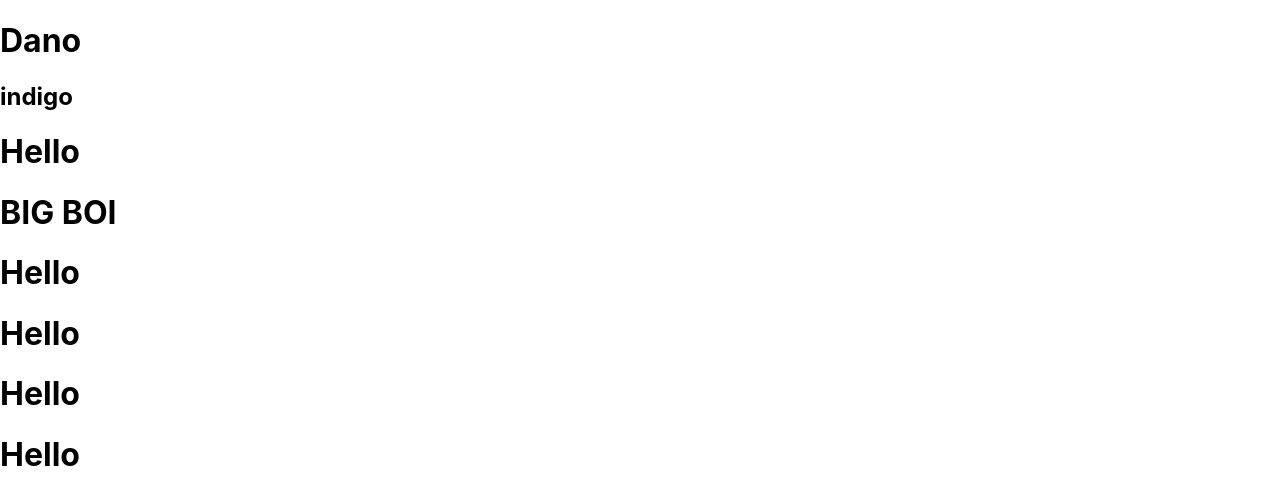
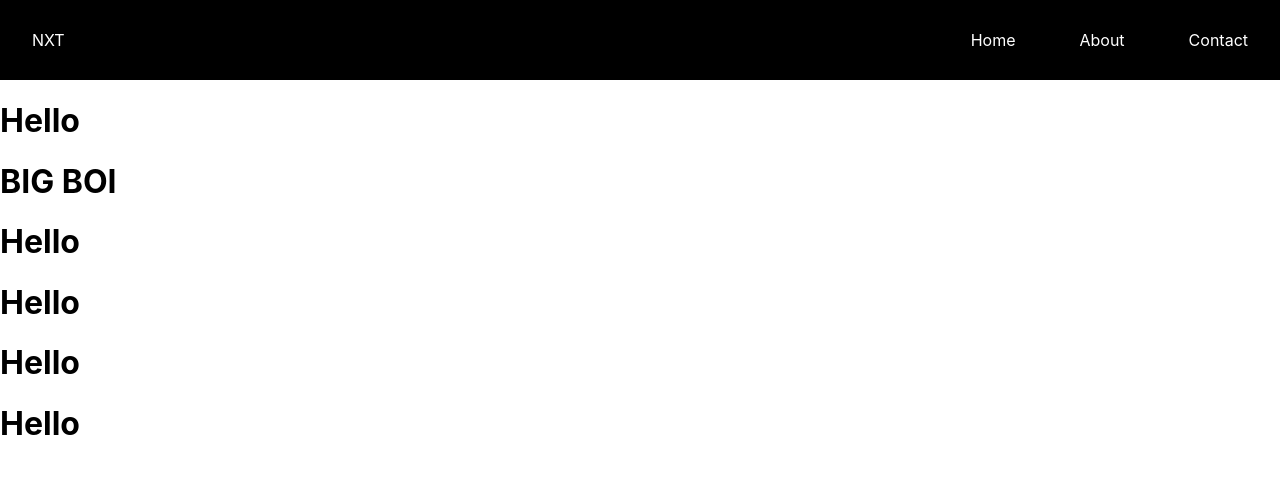
Before and after one commit to Danfirech/covid-landingpage, a Next.js app: page / in a window 1280 px wide. Shown: the top 504 px of the page. Built offline with nearby package versions, Linux system fonts and the light colour scheme.

Commit message:
added styled components folder in document dot js file

```diff
--- a/components/Navbar.js
+++ b/components/Navbar.js
@@ -1,9 +1,39 @@
+import styled from "styled-components";
+import Link from "next/link";
+
+const Nav = styled.nav`
+  height: 80px;
+  background: #000;
+  display: flex;
+  justify-content: space-between;
+  align-items: center;
+  color: #fff;
+`;
+
+const StyledLink = styled.a`
+  padding: 0rem 2rem;
+`;
+
 const Navbar = () => {
   return (
-    <div>
-      <h1>Dano</h1>
-      <h2>indigo</h2>
-    </div>
+    <Nav>
+      <div>
+        <Link href="/" passHref>
+          <StyledLink>NXT</StyledLink>
+        </Link>
+      </div>
+      <div>
+        <Link href="/" passHref>
+          <StyledLink>Home</StyledLink>
+        </Link>
+        <Link href="/about" passHref>
+          <StyledLink>About</StyledLink>
+        </Link>
+        <Link href="/contact" passHref>
+          <StyledLink>Contact</StyledLink>
+        </Link>
+      </div>
+    </Nav>
   );
 };
 
--- /dev/null
+++ b/pages/_document.js
@@ -0,0 +1,30 @@
+import Document from "next/document";
+import { ServerStyleSheet } from "styled-components";
+
+export default class MyDocument extends Document {
+  static async getInitialProps(ctx) {
+    const sheet = new ServerStyleSheet();
+    const originalRenderPage = ctx.renderPage;
+
+    try {
+      ctx.renderPage = () =>
+        originalRenderPage({
+          enhanceApp: (App) => (props) =>
+            sheet.collectStyles(<App {...props} />),
+        });
+
+      const initialProps = await Document.getInitialProps(ctx);
+      return {
+        ...initialProps,
+        styles: (
+          <>
+            {initialProps.styles}
+            {sheet.getStyleElement()}
+          </>
+        ),
+      };
+    } finally {
+      sheet.seal();
+    }
+  }
+}
```
